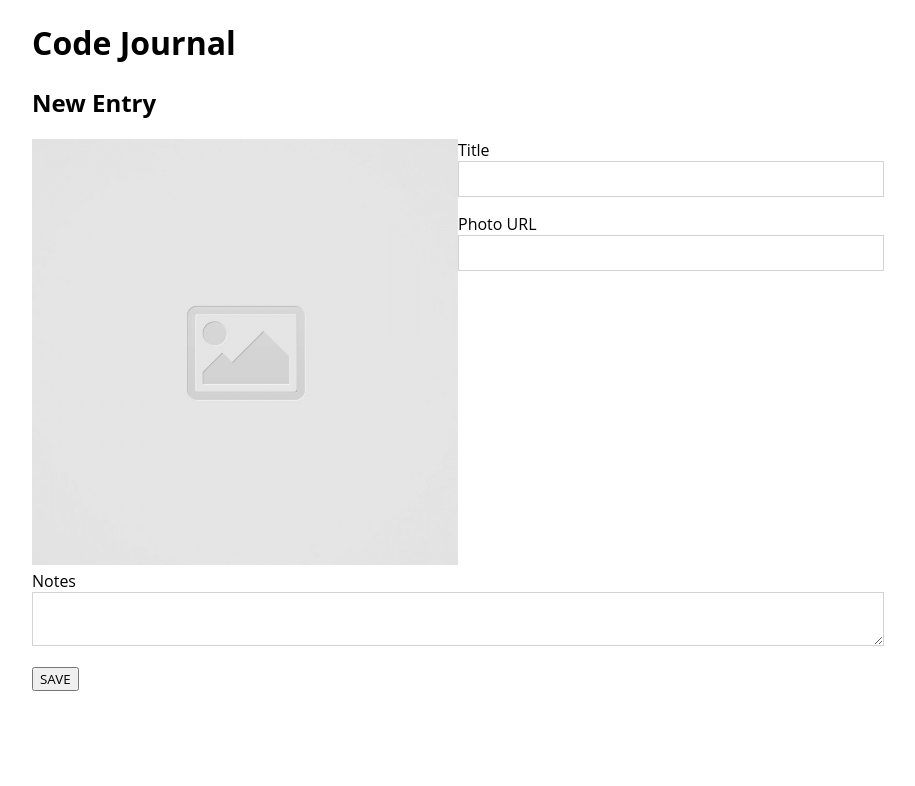
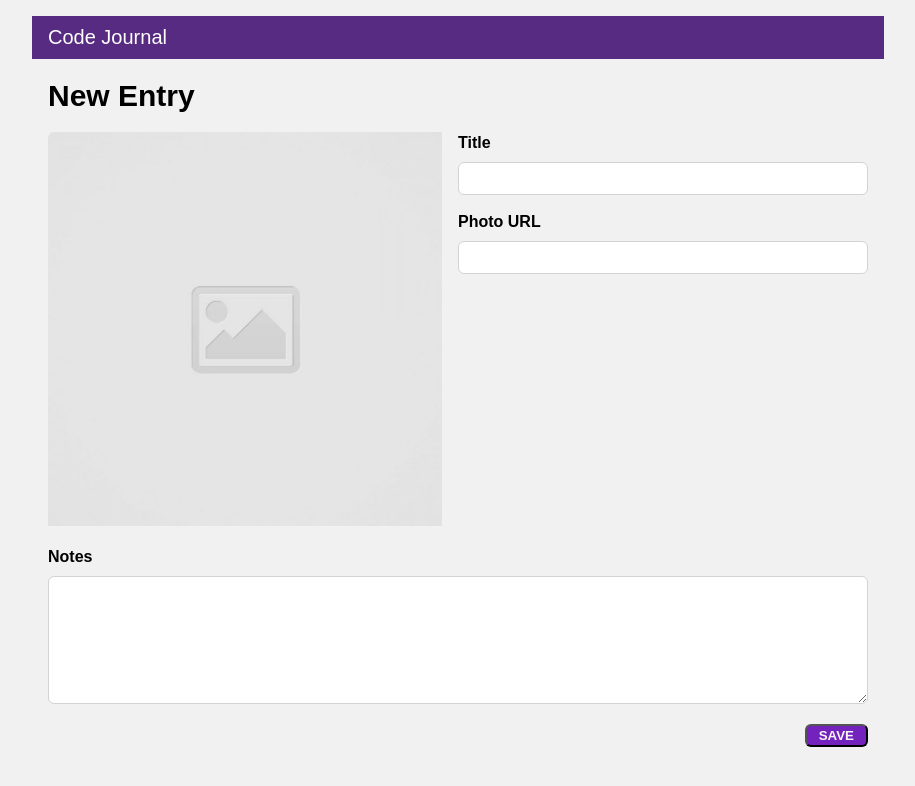
Before and after one commit to Yang-Darren/code-journal, a website: page index.html in a window 1280 px wide. Shown: the whole page, without its empty margins (182-1097 px from the left). Drawn offline with Linux system fonts and the light colour scheme; a web font is replaced by a local one.

```diff
--- a/css/styles.css
+++ b/css/styles.css
@@ -1,5 +1,63 @@
 * {
-  font-family: "Open Sans", sans-serif;
+  font-family: "Proza Libre", sans-serif;
+}
+
+h1 {
+  font-weight: 400;
+  font-size: 20px;
+  line-height: 27px;
+  background-color: #562b81;
+  color: white;
+  margin: 1rem 0 0;
+  padding: 0.5rem 1rem;
+}
+
+h2 {
+  font-weight: 600;
+  font-size: 30px;
+  line-height: 41px;
+  margin: 0 0 1rem;
+}
+
+label {
+  font-weight: 600;
+  font-size: 16px;
+  line-height: 22px;
+  display: block;
+  padding-bottom: 0.5rem;
+}
+
+.container {
+  background-color: rgb(241, 241, 241);
+}
+
+.form {
+  padding: 1rem;
+}
+
+img {
+  padding-bottom: 1rem;
+  max-height: 20rem;
+  object-fit: cover;
+  width: 100%;
+}
+
+textarea {
+  height: 8rem;
+}
+
+button {
+  color: rgb(248, 246, 246);
+  font-weight: 600;
+  background-color: rgb(115, 34, 190);
+  padding: 2px 12px;
+}
+
+.button-wrapper {
+  display: flex;
+  flex-wrap: nowrap;
+  justify-content: right;
+  width: 100%;
 }
 
 input,
@@ -11,12 +69,16 @@
   border: 1px solid lightgray;
 }
 
-img {
-  width: 100%;
+img,
+input,
+textarea,
+button {
+  border-radius: 6px;
 }
 
 @media screen and (min-width: 768px) {
   img {
     max-height: 40rem;
+    padding-right: 1rem;
   }
 }
--- a/index.html
+++ b/index.html
@@ -5,6 +5,9 @@
   <meta name="viewport" content="width=device-width, initial-scale=1.0">
   <title>Code Journal</title>
   <link rel="icon" href="images/favicon.ico">
+  <link rel="preconnect" href="https://fonts.googleapis.com">
+  <link rel="preconnect" href="https://fonts.gstatic.com" crossorigin>
+  <link href="https://fonts.googleapis.com/css2?family=Proza+Libre&display=swap" rel="stylesheet">
   <link
     rel="stylesheet"
     crossorigin="anonymous"
@@ -35,7 +38,7 @@
           <label for="notes">Notes</label>
           <textarea name="notes" id="notes"></textarea>
         </div>
-        <div>
+        <div class="button-wrapper">
           <button form="code-form" name="save" type="submit" class="save-button">SAVE</button>
         </div>
       </form>
```
